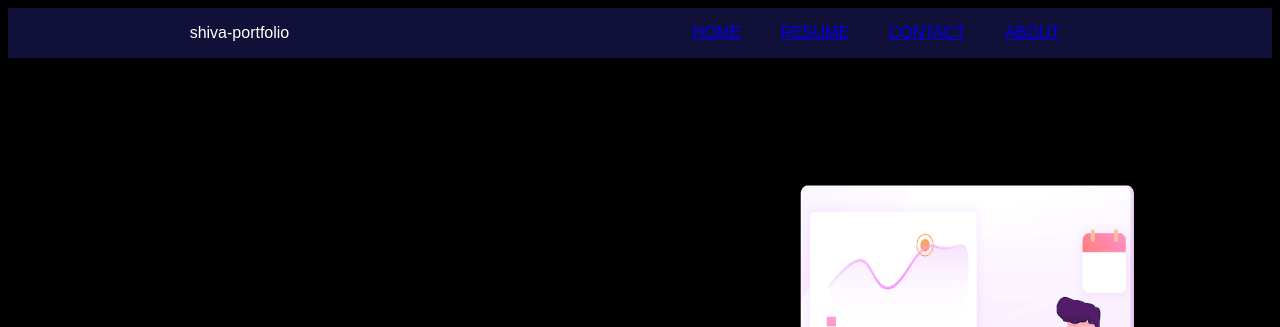
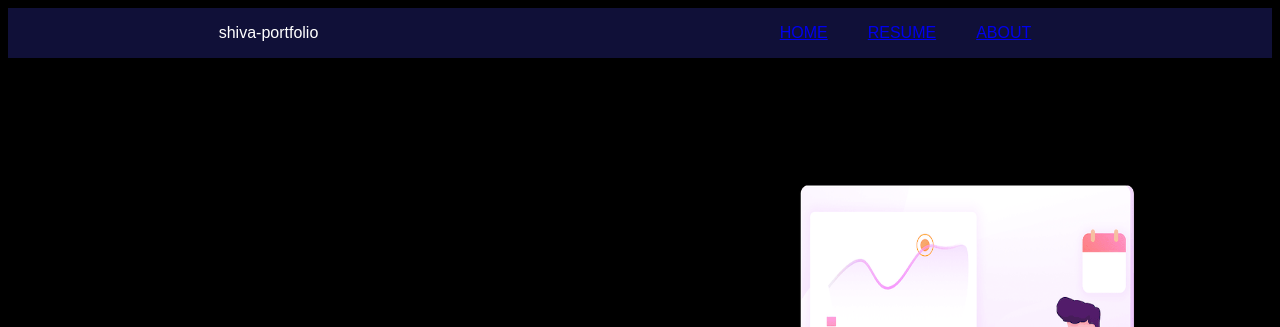
Before and after one commit to shivaraj130122/portfolio_3, a plain HTML site: page index.html in a window 1280 px wide. Shown: the top 327 px of the page. Drawn offline with nearby package versions, Linux system fonts and the light colour scheme.

Commit message:
Update index.html

```diff
--- a/index.html
+++ b/index.html
@@ -160,7 +160,7 @@
                 <ul>
                     <li><a href="index.html">HOME</a></li>
                     <li><a href="resume.html">RESUME</a></li>
-                    <li><a href="contact.html">CONTACT</a></li>
+
                     <li><a href="about.html">ABOUT</a></li>
 
 
```
